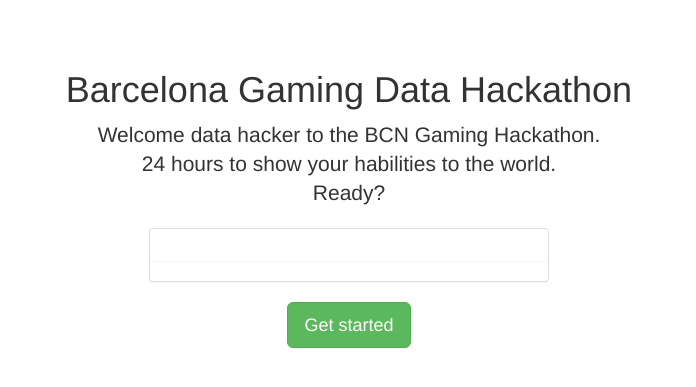
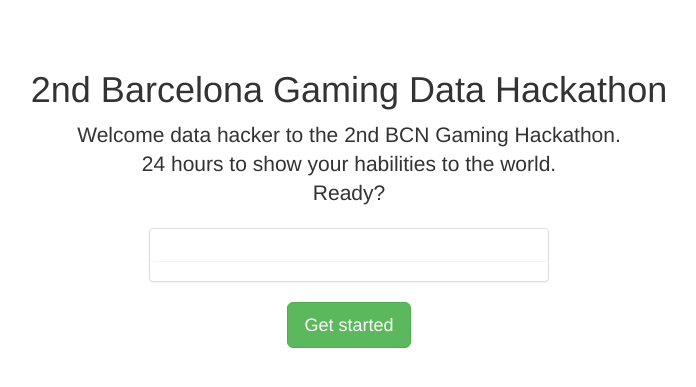
Before and after one commit to mingot/datathon_builder, a Django app: page / in a window 1280 px wide. Shown: the part 51-438 px from the top of the page, without its empty margins (291-987 px from the left). Run offline with Django 3.2, Linux system fonts and the light colour scheme; parts of the project's set-up code (start-up, migrations or seed data) failed here and were passed over; some libraries are stand-ins or nearby versions.

Commit message:
reset hackathon

```diff
--- a/hackathon/templates/pages/home.html
+++ b/hackathon/templates/pages/home.html
@@ -45,9 +45,9 @@
 
 
 	<div class="starter-template">
-        <h1>Barcelona Gaming Data Hackathon</h1>
+        <h1>2nd Barcelona Gaming Data Hackathon</h1>
         <p class="lead">
-          Welcome data hacker to the BCN Gaming Hackathon.<br>
+          Welcome data hacker to the 2nd BCN Gaming Hackathon.<br>
           24 hours to show your habilities to the world.<br>
           Ready?</p>
           <div class="panel panel-default">
@@ -80,7 +80,7 @@
   // 15 days from now!
   function get15dayFromNow() {
     // return new Date(new Date().valueOf() + 15 * 24 * 60 * 60 * 1000);
-    return new Date('2015-11-15 10:00:00');
+    return new Date('2016-10-16 10:00:00');
   }
 
   var $clock = $('#clock');
```
